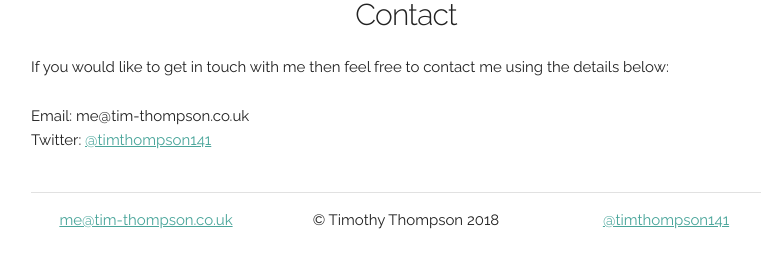
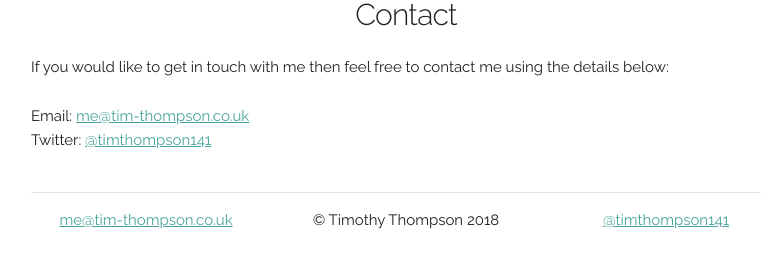
Before and after one commit to tim-thompson/blog, a Jekyll site: the page built from contact.md, in a window 1280 px wide. Shown: the part 284-552 px from the top of the page, without its empty margins (234-995 px from the left). Built offline with Jekyll 4.4.1, drawn with Linux system fonts in a browser that asks for light colours; some web fonts are replaced; comment, search, counter and statistics services are not loaded; part of the change alters nothing that is shown.

```diff
--- a/contact.md
+++ b/contact.md
@@ -5,5 +5,5 @@ title: Contact
 
 If you would like to get in touch with me then feel free to contact me using the details below:
 
-Email: me@tim-thompson.co.uk
+Email: [me@tim-thompson.co.uk](mailto:me@tim-thompson.co.uk)
 Twitter: [@timthompson141](https://twitter.co.uk/timthompson141)
```
